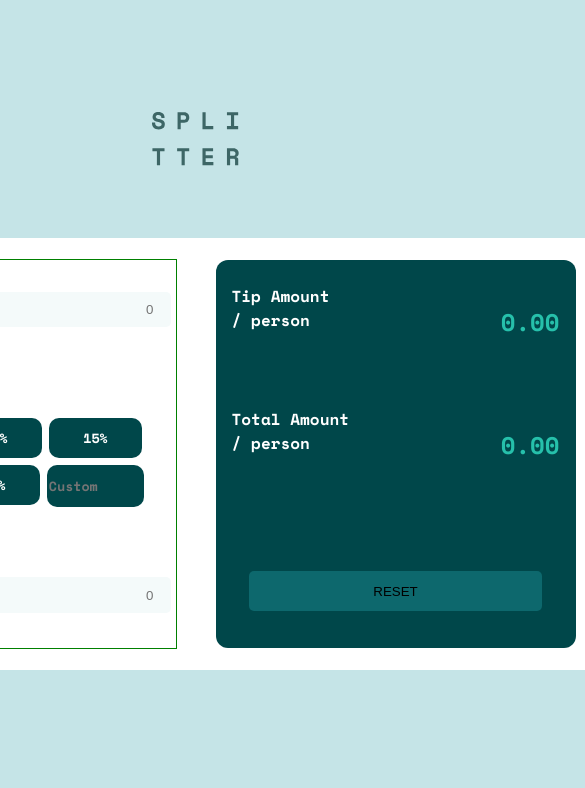
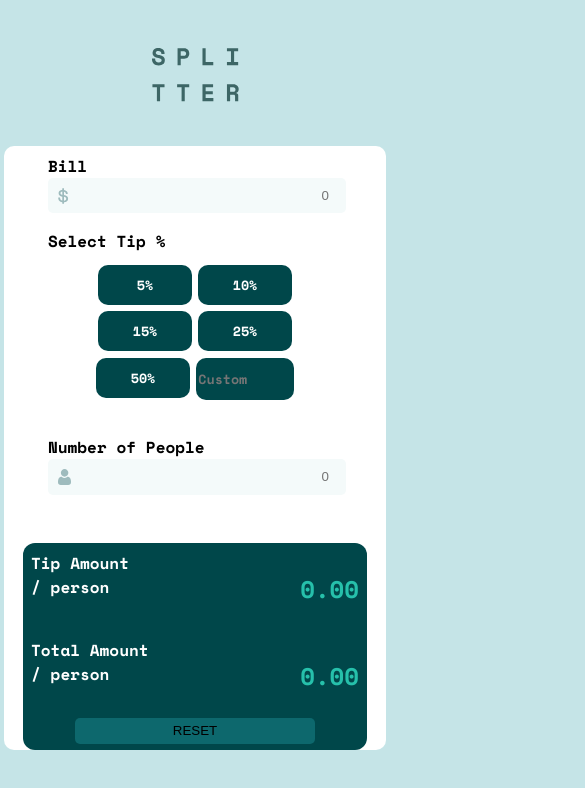
Before and after one commit to AHochworter/tip-calculator, a React (Vite) app: page / in a window 390 px wide. Shown: the top 788 px of the page, 585 px wide, since content can reach past the window. Built offline with nearby package versions, Linux system fonts and the light colour scheme.

Commit message:
Start work on responsive design

```diff
--- a/src/Components/App/App.css
+++ b/src/Components/App/App.css
@@ -32,7 +32,7 @@ h2 {
 .bill-wrapper {
   height: 90%;
   width: 45%;
-  border: solid green 1px;
+  /* border: solid green 1px; */
 }
 
 .tip-wrapper {
@@ -41,3 +41,26 @@ h2 {
   background-color: #00474a;
   border-radius: 12px;
 }
+
+@media (max-width: 950px) {
+  .calculator-wrapper {
+    width: 98%;
+    height: 100%;
+    margin: 0.25em 0em 0.5em 0em;
+  }
+}
+
+@media (max-width: 500px) {
+  .calculator-wrapper {
+    display: flex;
+    flex-direction: column;
+    height: 100%;
+  }
+
+  .header {
+    display: flex;
+    /* border: solid red 1px; */
+    justify-content: center;
+    margin: 3em 0em 2.5em 0em;
+  }
+}
--- a/src/Components/Bill/Bill.css
+++ b/src/Components/Bill/Bill.css
@@ -108,3 +108,26 @@
   color: black;
   margin-right: 10px;
 }
+
+@media (max-width: 500px) {
+  .form-bill-input,
+  .bill-wrapper {
+    display: flex;
+    flex-direction: column;
+    align-items: center;
+    width: 90%;
+    margin-bottom: 0.5em;
+    /* border: solid green 1px; */
+  }
+  .bill-wrapper {
+    justify-content: center;
+  }
+  .bill-input-wrapper {
+    margin: 0.5em 0.25em 0.5em 0.25em;
+    /* border: solid rgb(249, 192, 255) 1px; */
+  }
+
+  .tip-percent-wrapper {
+    margin: 0.5em 0.25em 0.5em 0.25em;
+  }
+}
--- a/src/Components/Tip/Tip.css
+++ b/src/Components/Tip/Tip.css
@@ -32,5 +32,39 @@
 
 .reset:hover {
   cursor: pointer;
-  background-color: #9FE8DF;
+  background-color: #9fe8df;
 }
+
+@media (max-width: 500px) {
+  .tip-wrapper {
+    display: flex;
+    flex-direction: column;
+    width: 90%;
+    margin-top: 2em;
+  }
+
+  .tip-amount-wrapper,
+  .total-amount-wrapper {
+    display: flex;
+    flex-direction: row;
+    justify-content: space-between;
+    margin: 0.5em 0.5em 0.25em 0.5em;
+  }
+
+  .reset-button-wrapper {
+    display: flex;
+    height: 2em;
+    width: 100%;
+    justify-content: center;
+    align-items: center;
+  }
+
+  .reset {
+    height: 2em;
+    width: 18em;
+    background-color: #0d686d;
+    border: none;
+    border-radius: 5px;
+    margin-bottom: 0.5em;
+  }
+}
```
